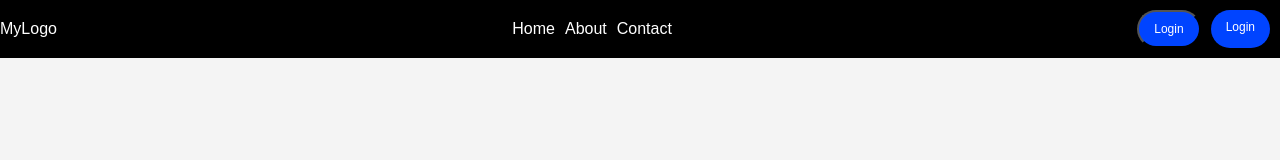
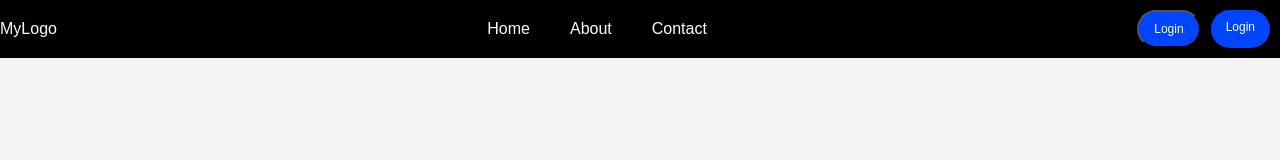
Before and after one commit to Manav-Yz/Team_Project, a plain HTML site: page index.html in a window 1280 px wide. Drawn offline with Linux system fonts and the light colour scheme.

Commit message:
Update styles.css

```diff
--- a/styles.css
+++ b/styles.css
@@ -23,7 +23,7 @@ body {
     list-style: none;
 }
 .navbar ul li{
-    padding: 20px 10px 20px 0px;
+    padding: 20px;
 }
 .navbar ul li a{
     text-decoration: none;
```
